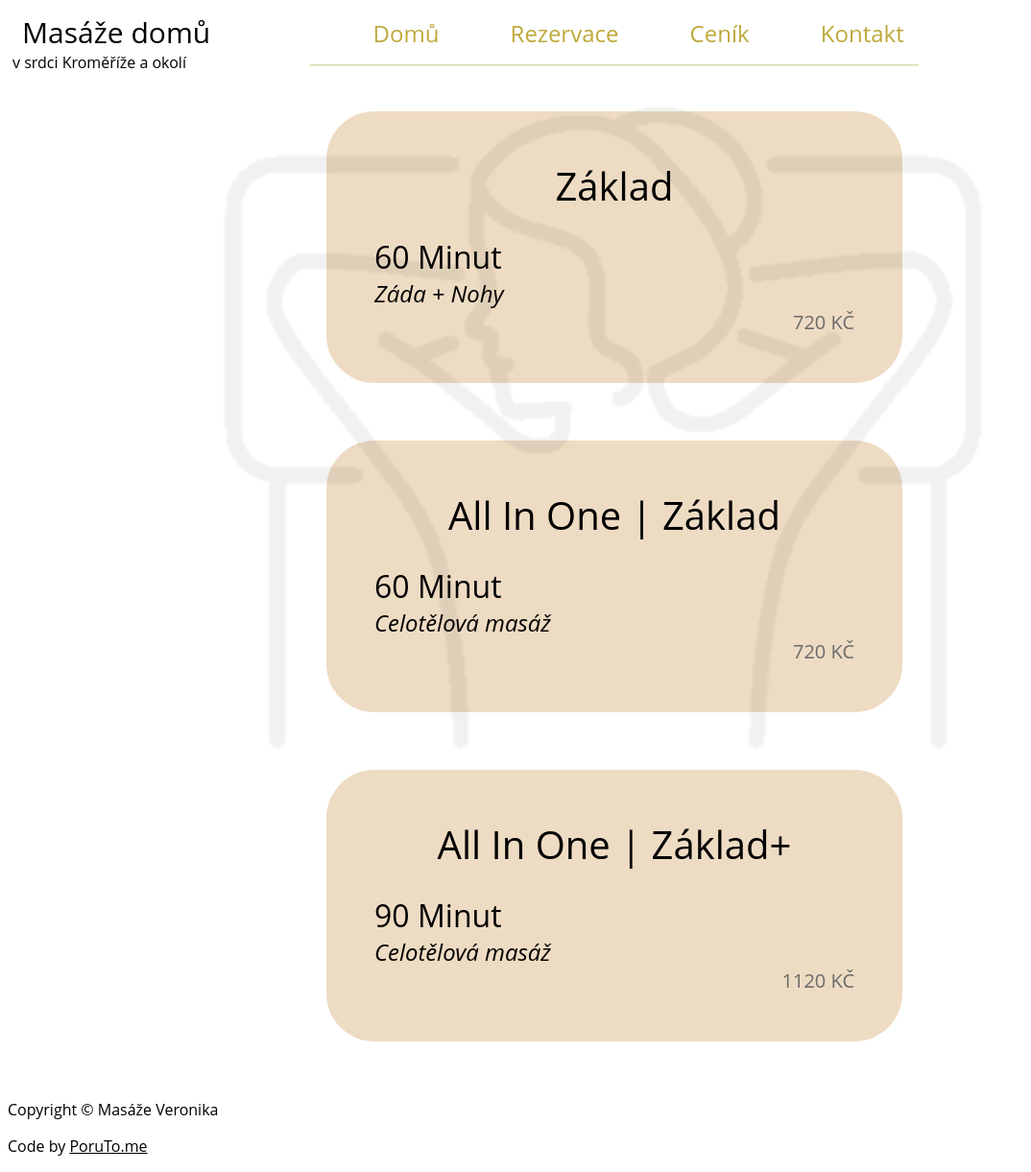
After one commit to poruto/web-flask-masazedom.cz, a Flask app: page /cenik in a window 1280 px wide. The commit adds this page. Shown: the whole page at 96% size, without its empty margins (0-1074 px from the left). Run offline with Flask 3, Linux system fonts and the light colour scheme.

Commit message:
pricelist update 1

```diff
--- a/main.py
+++ b/main.py
@@ -20,8 +20,11 @@ from inject_global_vars import *
 
 @app.route('/')
 def index():
-    return render_template("main.html",
-    nav_name="home")
+    return render_template("main.html")
+
+@app.route('/cenik')
+def cenik():
+    return render_template("cenik.html")
 
 if __name__ == '__main__':
     app.run(host=HOST, port=PORT, debug=True)
--- a/static/styles.css
+++ b/static/styles.css
@@ -2,6 +2,13 @@
 {
     font-family: 'Open Sans', sans-serif;
     color: black;
+}
+
+:root
+{
+    --light_wood_color: rgb(222, 184, 135, 0.5);
+    --nav_a_color: rgb(189, 169, 58);
+    --page_title_separator_color: rgb(214, 214, 37);
 }
 
 .page_title_box
@@ -23,7 +30,7 @@
 
 .page_title_separator
 {
-    border-color: rgb(214, 214, 37);
+    border-color: var(--page_title_separator_color);
     width: 50%;
     margin: 0 auto;
     margin-top: 6px;
@@ -39,7 +46,7 @@ nav
 {
     display: inline-block;
     text-decoration: none;
-    color: rgb(189, 169, 58);
+    color: var(--nav_a_color);
     margin-left: 50px;
     padding: 10px;
     border-radius: 5px;
@@ -65,3 +72,56 @@ nav
     margin-left: auto;
     margin-right: auto;
 }
+
+.price
+{
+    background-color: var(--light_wood_color);
+    padding: 50px;
+    border-radius: 50px;
+    width: 500px;
+    min-width: 500px;
+    display: block;
+    text-align: left;
+    margin-left: auto;
+    margin-right: auto;
+    margin-bottom: 60px;
+    margin-top: 25px;
+    transition: filter 1s ease-out, width 0.75s ease-out;
+}
+
+.price:hover
+{
+    filter: brightness(1.25);
+    width: 550px;
+}
+
+.price_title
+{
+    font-size: 250%;
+    text-align: center;
+    margin-bottom: 25px;
+}
+
+.price_time
+{
+    font-size: 200%;
+}
+
+.price_body_parts
+{
+    font-style: italic;
+    font-size: 150%;
+}
+
+.price_box
+{
+    text-align: center;
+}
+
+.price_money
+{
+    font-size: 125%;
+    color:  rgb(71, 71, 71);
+    filter: brightness(1.5);
+    text-align: right;
+}
--- /dev/null
+++ b/templates/cenik.html
@@ -0,0 +1,52 @@
+{% extends 'index.html' %}
+
+{% block title %}
+    Ceník | {{project_name}}
+{% endblock title  %}
+
+{% block content %}
+     <div class="price_box">
+       <div class="price">
+            <div class="price_title">
+                Základ
+            </div>
+            <div class="price_time">
+                60 Minut
+            </div>
+            <div class="price_body_parts">
+                Záda + Nohy
+            </div>
+            <div class="price_money">
+                720 KČ
+            </div>
+       </div>
+       <div class="price">
+        <div class="price_title">
+            All In One | Základ
+        </div>
+        <div class="price_time">
+            60 Minut
+        </div>
+        <div class="price_body_parts">
+            Celotělová masáž
+        </div>
+        <div class="price_money">
+            720 KČ
+        </div>
+        </div>
+        <div class="price">
+            <div class="price_title">
+                All In One | Základ+
+            </div>
+            <div class="price_time">
+                90 Minut
+            </div>
+            <div class="price_body_parts">
+                Celotělová masáž
+            </div>
+            <div class="price_money">
+                1120 KČ
+            </div>
+        </div>
+     </div>
+{% endblock content %}
--- a/templates/nav.html
+++ b/templates/nav.html
@@ -2,7 +2,7 @@
     <div class="nav_box">
         <a class="nav_a" id="home" href=" {{ url_for('index') }}">Domů</a>
         <a class="nav_a" id="home" href=" {{ url_for('index') }}">Rezervace</a>
-        <a class="nav_a" id="home" href=" {{ url_for('index') }}">Ceník</a>
+        <a class="nav_a" id="home" href=" {{ url_for('cenik') }}">Ceník</a>
         <a class="nav_a" id="home" href=" {{ url_for('index') }}">Kontakt</a>
     </div>
  </nav>
```
